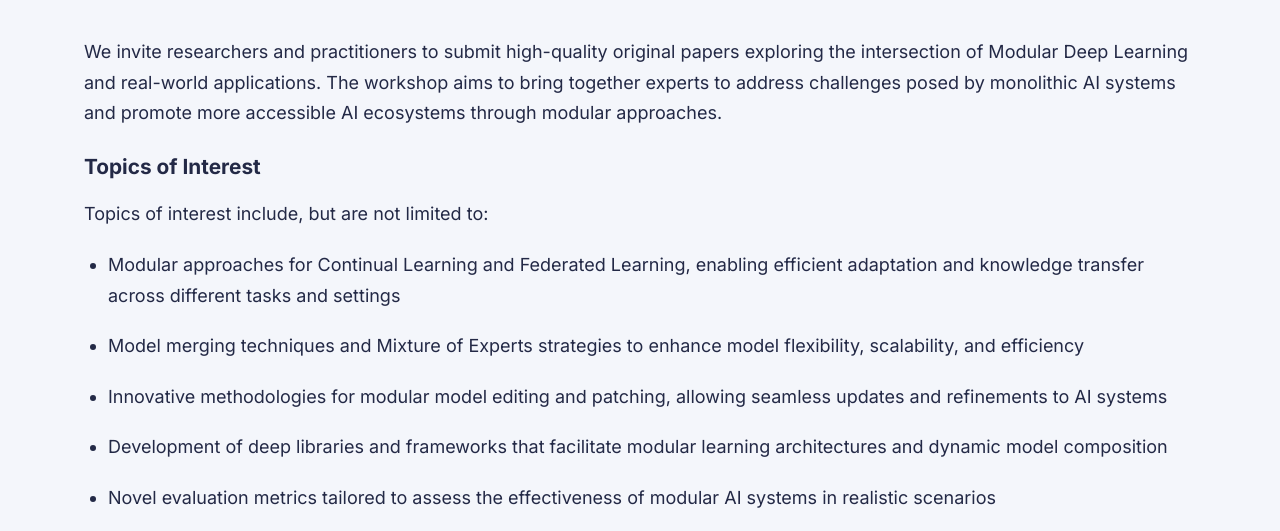
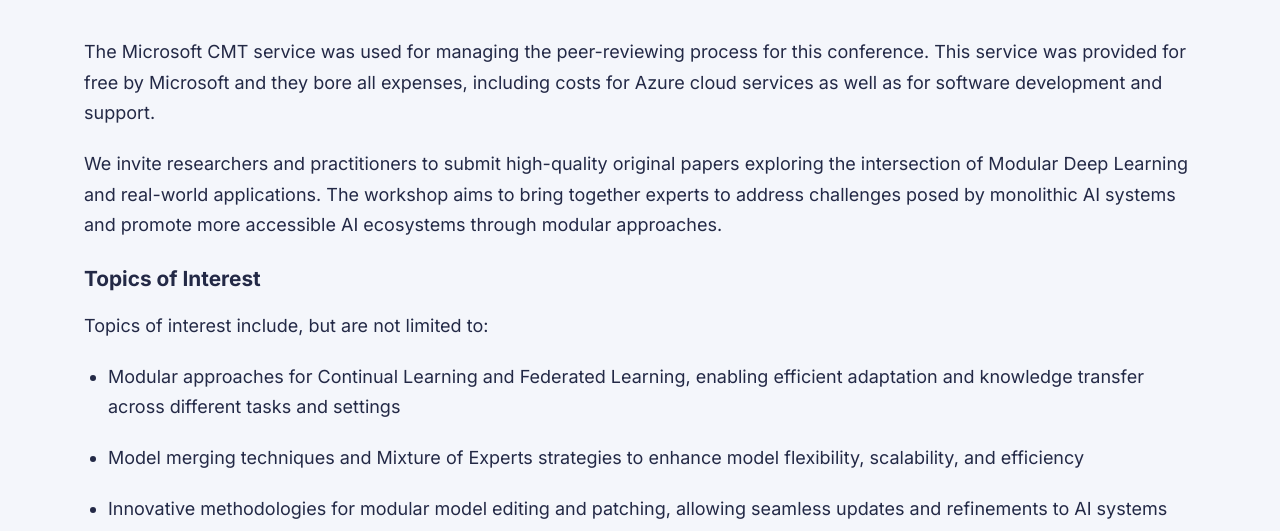
Before and after one commit to iciap25modularityworkshop/iciap25modularityworkshop.github.io, a plain HTML site: page src/call-for-papers.html in a window 1280 px wide. Shown: the part 213-744 px from the top of the page. Drawn offline with Linux system fonts and the light colour scheme.

Commit message:
add cmt ref

```diff
--- a/src/call-for-papers.html
+++ b/src/call-for-papers.html
@@ -19,6 +19,8 @@
     <section class="call-for-papers">
         <div class="container">
             <h2>Call for Papers</h2>
+            <p>The Microsoft CMT service was used for managing the peer-reviewing process for this conference. This service was provided for free by Microsoft and they bore all expenses, including costs for Azure cloud services as well as for software development and support.</p>
+
             <p>We invite researchers and practitioners to submit high-quality original papers exploring the intersection of Modular Deep Learning and real-world applications. The workshop aims to bring together experts to address challenges posed by monolithic AI systems and promote more accessible AI ecosystems through modular approaches.</p>
 
             <h3>Topics of Interest</h3>
```
